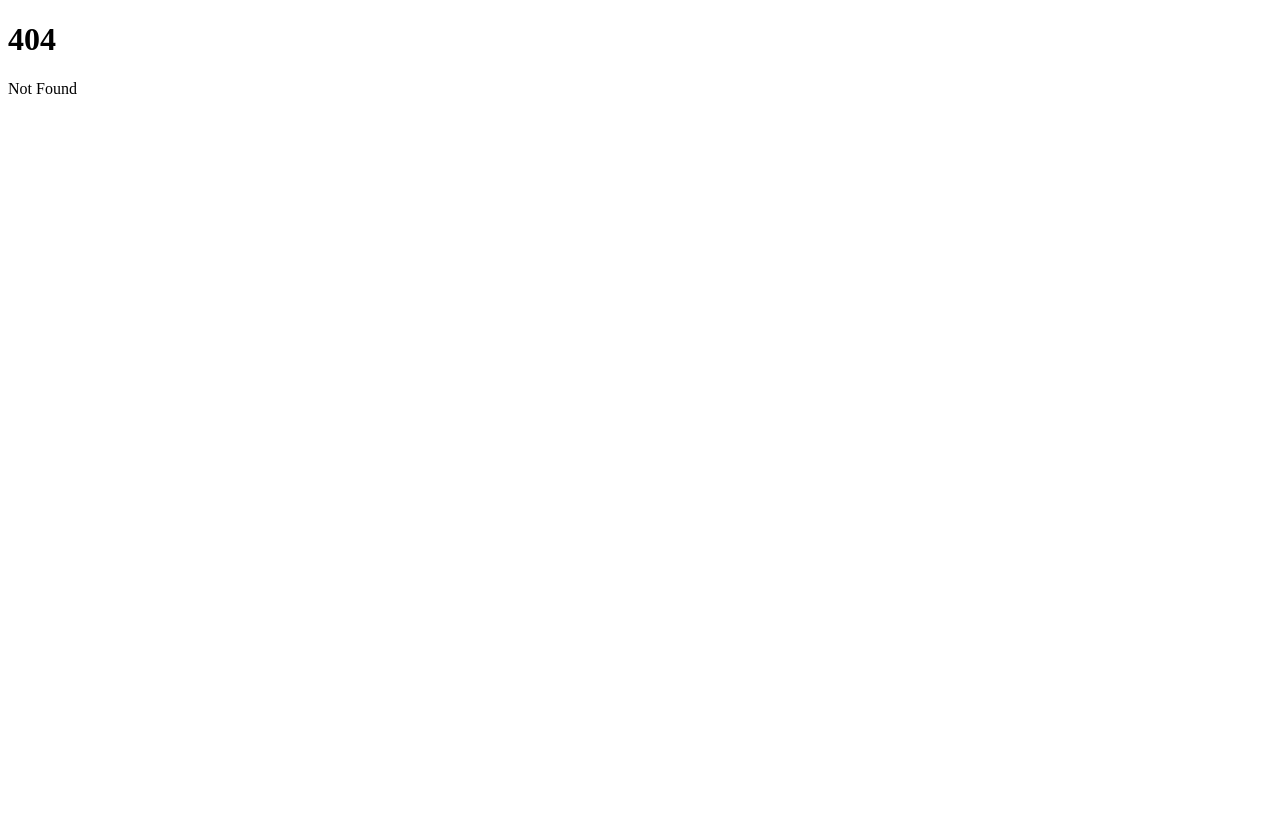
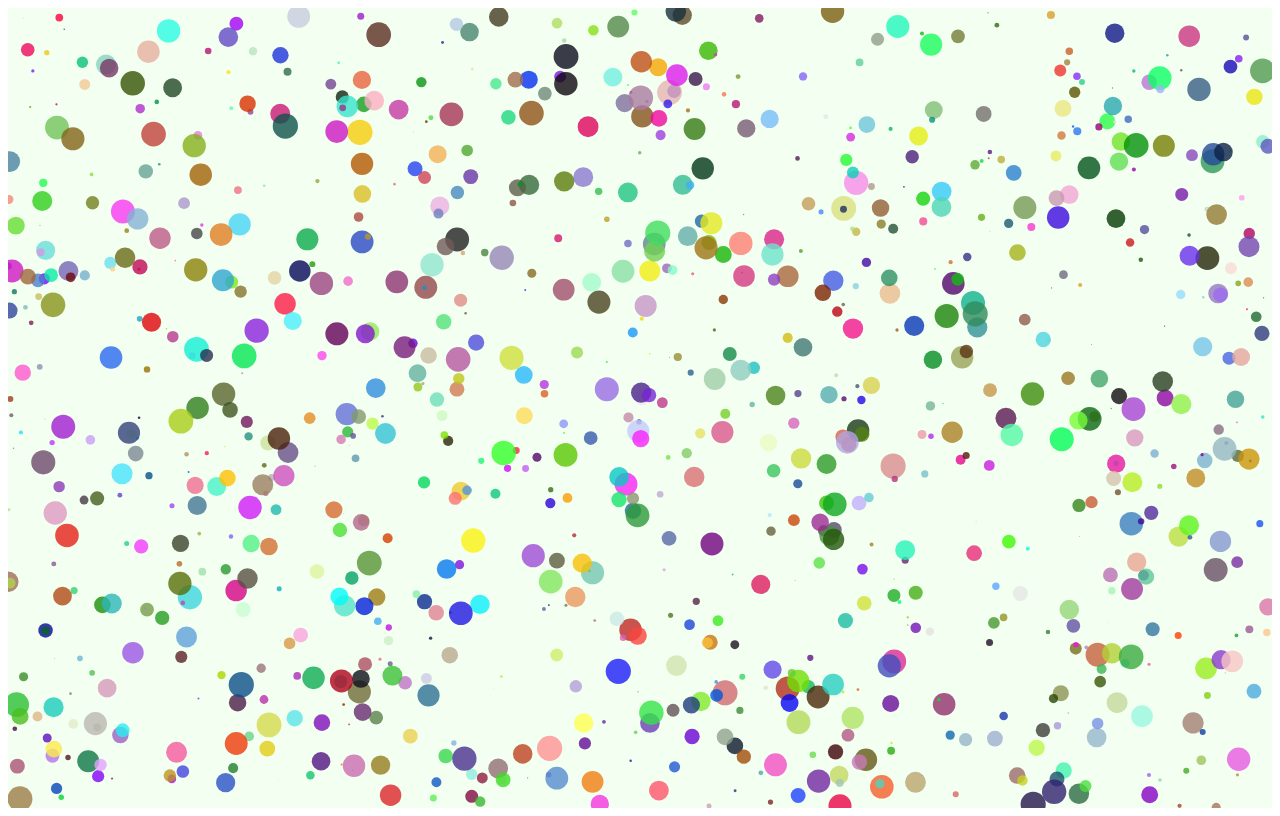
Before and after one commit to kresnasatya/svelte-dataviz, a SvelteKit app: page /components in a window 1280 px wide. Before the commit this address had no page. Built offline with nearby package versions, Linux system fonts and the light colour scheme.

Commit message:
svelte + d3: components

```diff
--- a/src/routes/+page.svelte
+++ b/src/routes/+page.svelte
@@ -9,4 +9,5 @@
 <ul>
     <li><a href="/circle">Circle</a></li>
     <li><a href="/scale-responsive">Scale and Responsive</a></li>
+    <li><a href="/components">Components</a></li>
 </ul>
--- /dev/null
+++ b/src/routes/components/+page.svelte
@@ -0,0 +1,64 @@
+<script>
+	import { scaleLinear } from 'd3';
+	import Circle from './Circle.svelte';
+
+    let data = $state([]);
+	setInterval(() => {
+		data = Array.from({ length: 1000 }).map(() => {
+			return {
+				a: Math.random(),
+				b: Math.random(),
+				r: Math.random(),
+				fill: `rgb(${Math.random() * 255}, ${Math.random() * 255}, ${Math.random() * 255})`
+			};
+		});
+	}, 2000);
+
+	let width = $state(1000);
+	let height = $state(500);
+
+	let xScale = $derived.by(() => {
+		let scale = scaleLinear().domain([0, 1]).range([0, width]);
+
+		return scale;
+	});
+
+	let yScale = $derived.by(() => {
+		let scale = scaleLinear().domain([0, 1]).range([height, 0]);
+
+		return scale;
+	});
+
+	let rScale = $derived.by(() => {
+		let scale = scaleLinear()
+			.domain([0, 1])
+			.range([0, width / 100]);
+
+		return scale;
+	});
+</script>
+
+<svelte:head>
+	<title>Components - Svelte Dataviz</title>
+</svelte:head>
+
+<main bind:clientWidth={width} bind:clientHeight={height}>
+	<svg {width} {height}>
+		{#each data as { a, b, r, fill }}
+			<Circle x={xScale(a)} y={yScale(b)} r={rScale(r)} {fill} />
+		{/each}
+	</svg>
+</main>
+
+<style>
+	main {
+		height: 100vh;
+		width: 100%;
+		overflow: hidden;
+	}
+
+	svg {
+		background: #f3fff0;
+		display: block;
+	}
+</style>
--- /dev/null
+++ b/src/routes/components/Circle.svelte
@@ -0,0 +1,17 @@
+<script>
+    let { x, y, r, fill } = $props();
+</script>
+
+<circle
+    cx={x}
+    cy={y}
+    {r}
+    {fill}
+/>
+
+<style>
+    circle {
+        transition: 1s;
+        opacity: 0.8;
+    }
+</style>
```
